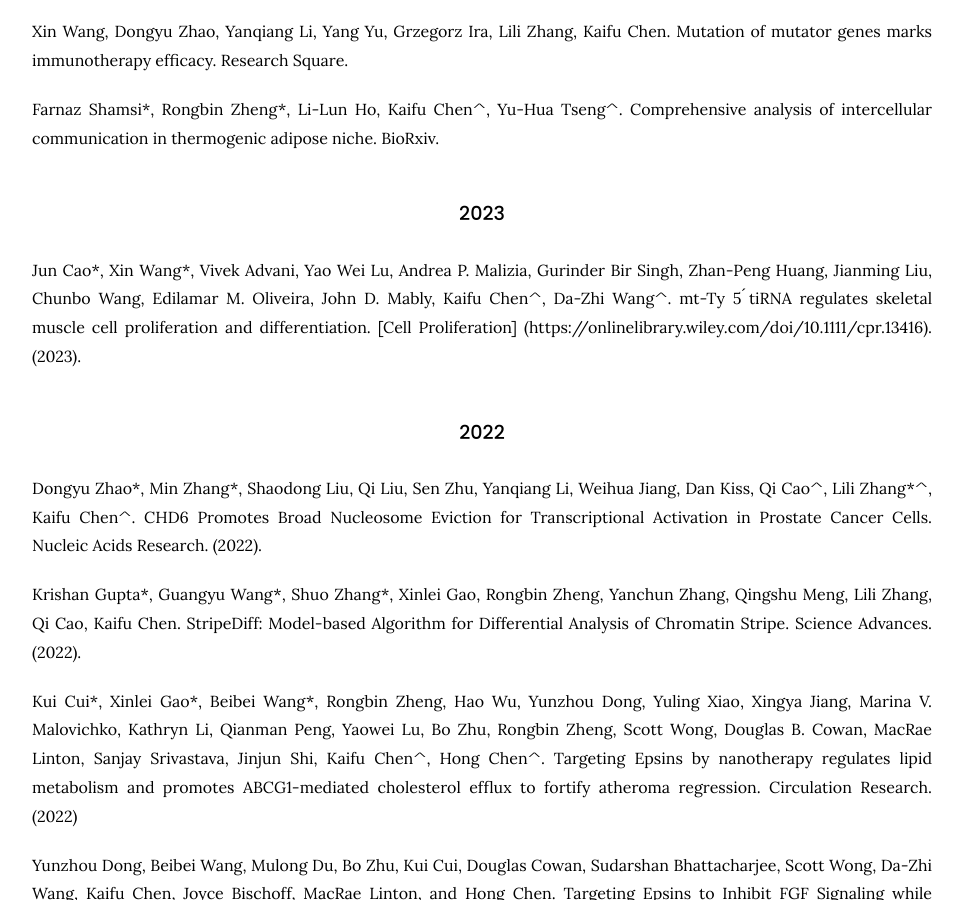
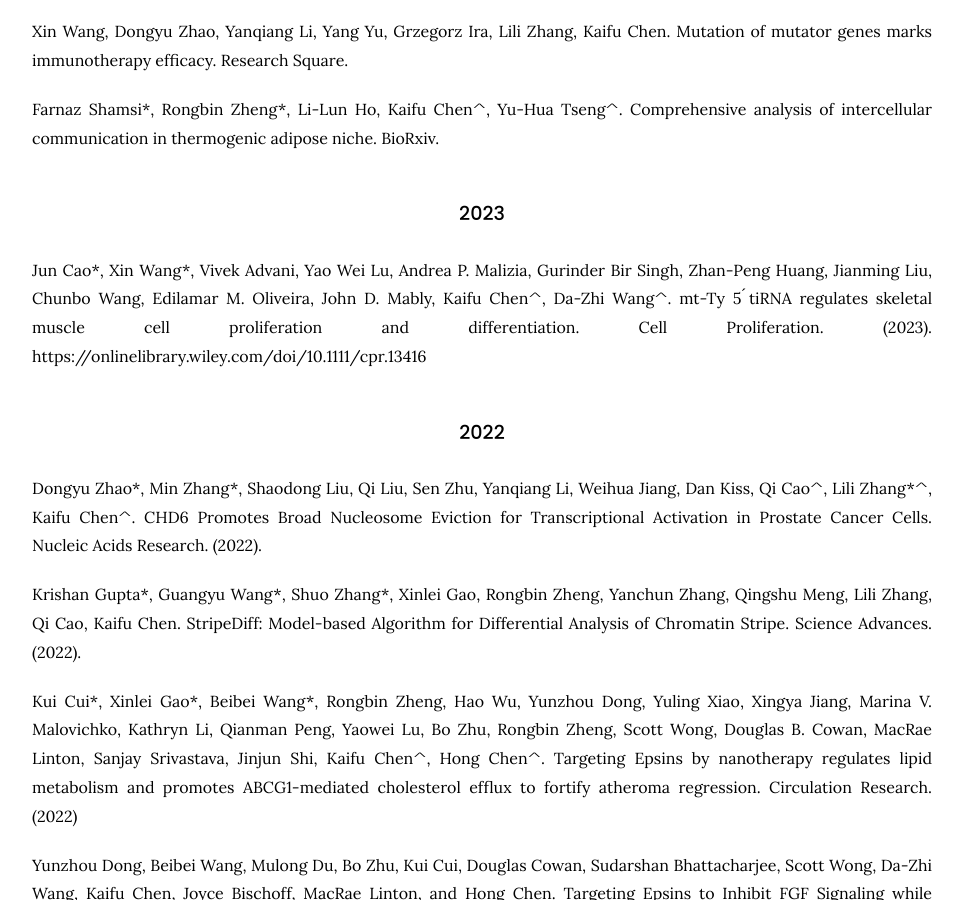
Before and after one commit to kaifuchenlab/kaifuchenlab.github.io, a Jekyll site: the page built from 3.publication/index.md, in a window 1280 px wide and 900 px high, scrolled down 449 px. Shown: the whole window, without its empty margins (158-1121 px from the left). Built offline with Jekyll 4.4.1, drawn with Linux system fonts in a browser that asks for light colours.

```diff
--- a/3.publication/index.md
+++ b/3.publication/index.md
@@ -22,7 +22,8 @@ BioRxiv.
 
 ### 2023
 
-Jun Cao\*, Xin Wang\*, Vivek Advani, Yao Wei Lu, Andrea P. Malizia, Gurinder Bir Singh, Zhan-Peng Huang, Jianming Liu, Chunbo Wang, Edilamar M. Oliveira, John D. Mably, Kaifu Chen^, Da-Zhi Wang^. mt-Ty 5 ́tiRNA regulates skeletal muscle cell proliferation and differentiation. [Cell Proliferation] (https://onlinelibrary.wiley.com/doi/10.1111/cpr.13416). (2023).
+Jun Cao\*, Xin Wang\*, Vivek Advani, Yao Wei Lu, Andrea P. Malizia, Gurinder Bir Singh, Zhan-Peng Huang, Jianming Liu, Chunbo Wang, Edilamar M. Oliveira, John D. Mably, Kaifu Chen^, Da-Zhi Wang^. mt-Ty 5 ́tiRNA regulates skeletal muscle cell proliferation and differentiation. Cell Proliferation. (2023).
+https://onlinelibrary.wiley.com/doi/10.1111/cpr.13416
 
 ### 2022
 
```
